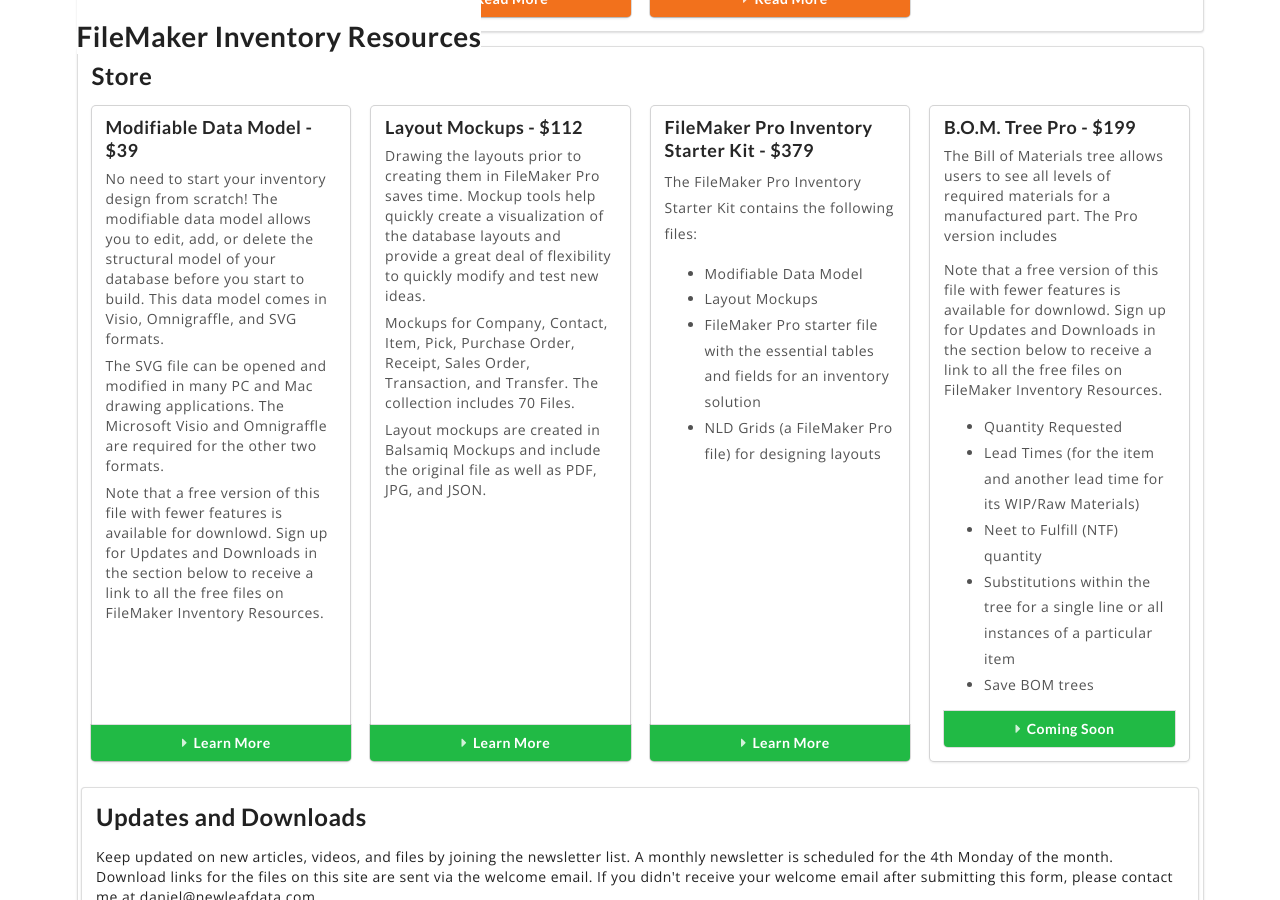
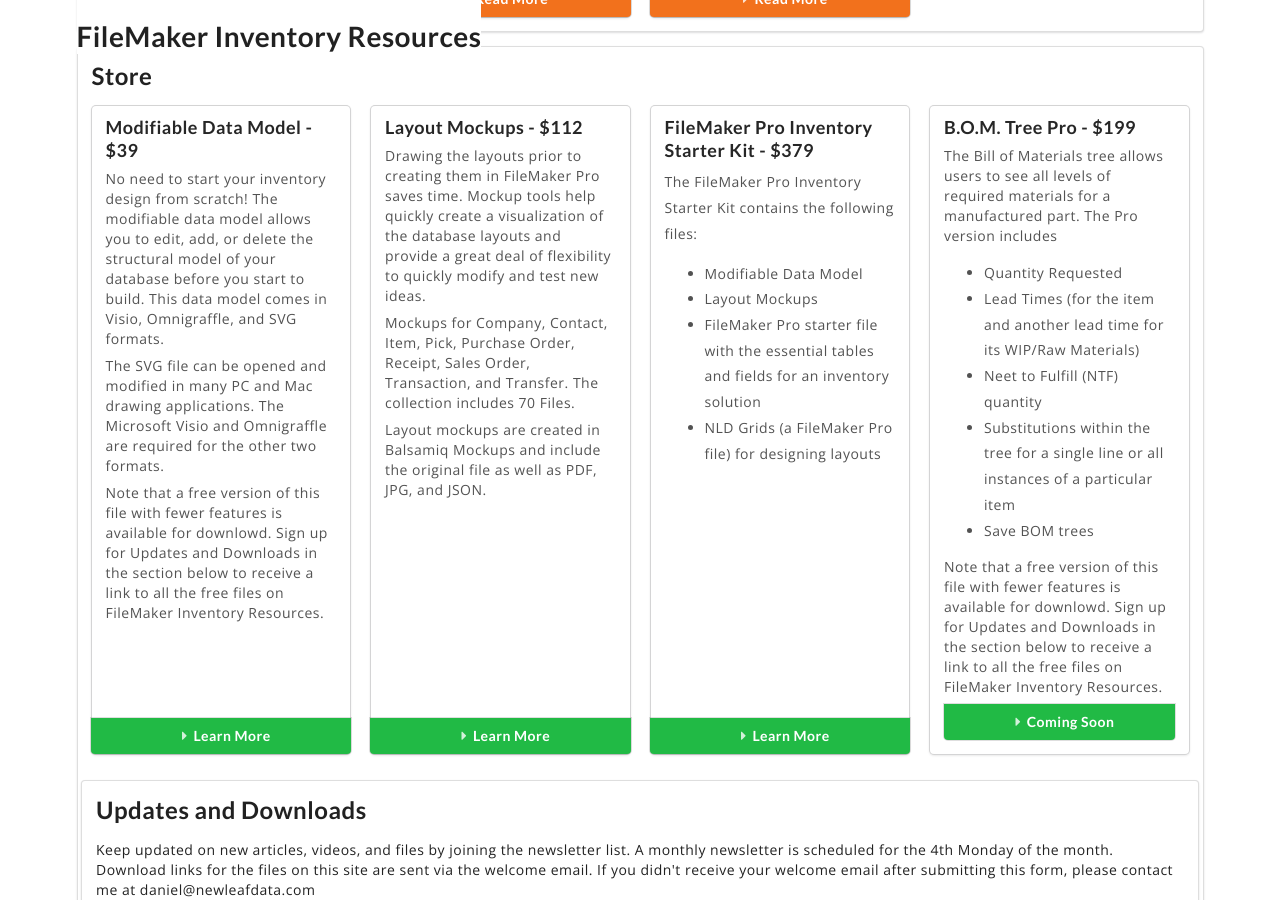
Before and after one commit to danielshanahan/FileMakerInventoryResources, a Jekyll site: the page built from index.md, in a window 1280 px wide and 900 px high, scrolled down 2132 px. Built offline with Jekyll 4.4.1, drawn with Linux system fonts in a browser that asks for light colours; nearby versions of some CDN libraries.

Commit message:
Create home.html

```diff
--- a/_layouts/home.html
+++ b/_layouts/home.html
@@ -109,23 +109,18 @@
                     <div class="header">B.O.M. Tree Pro - $199</div>
                     <div class="description"><p>The Bill of Materials tree allows users to see all levels of required materials for a manufactured part.  The Pro version includes</p>
 			<ul>
-
-			    </ul>
-
-					<p>Note that a free version of this file with fewer features is available for downlowd.  Sign up for Updates and Downloads in the section below to receive a link to all the free files on FileMaker Inventory Resources.</p>
-			<ul>
 				<li>Quantity Requested</li>
 				<li>Lead Times (for the item and another lead time for its WIP/Raw Materials)</li>
 				<li>Neet to Fulfill (NTF) quantity</li>
 				<li>Substitutions within the tree for a single line or all instances of a particular item</li>
 				<li>Save BOM trees</li>
 			</ul>
-                    <a class="ui bottom attached green button" type="button" href="">
+			<p>Note that a free version of this file with fewer features is available for downlowd.  Sign up for Updates and Downloads in the section below to receive a link to all the free files on FileMaker Inventory Resources.</p>
+
+                    <a class="ui bottom attached green button" type="button" href="https://gumroad.com/l/JvEE">
                         <i class="caret right icon"></i>
                         Coming Soon
                     </a>
-
-
             </div>
 	</div>
 </div>
```
